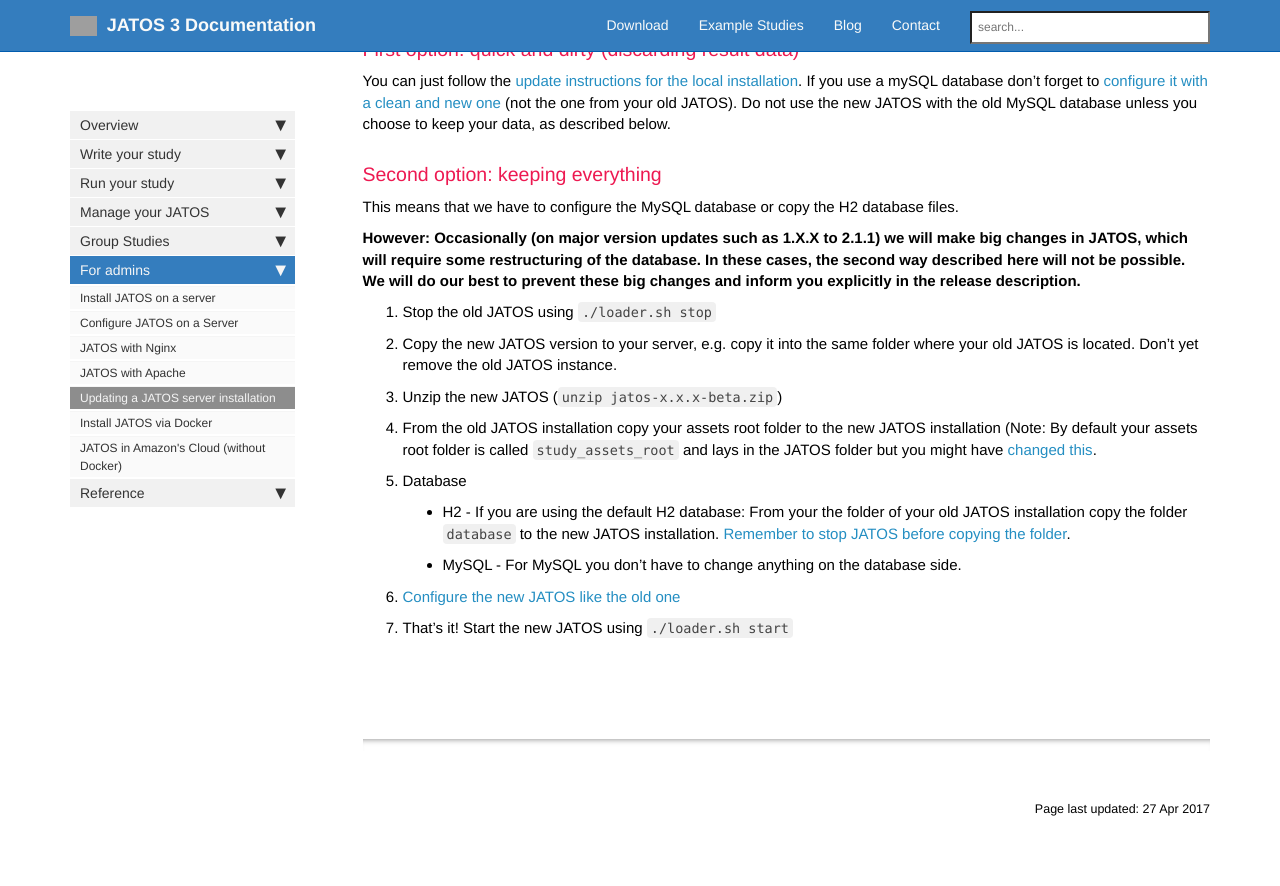
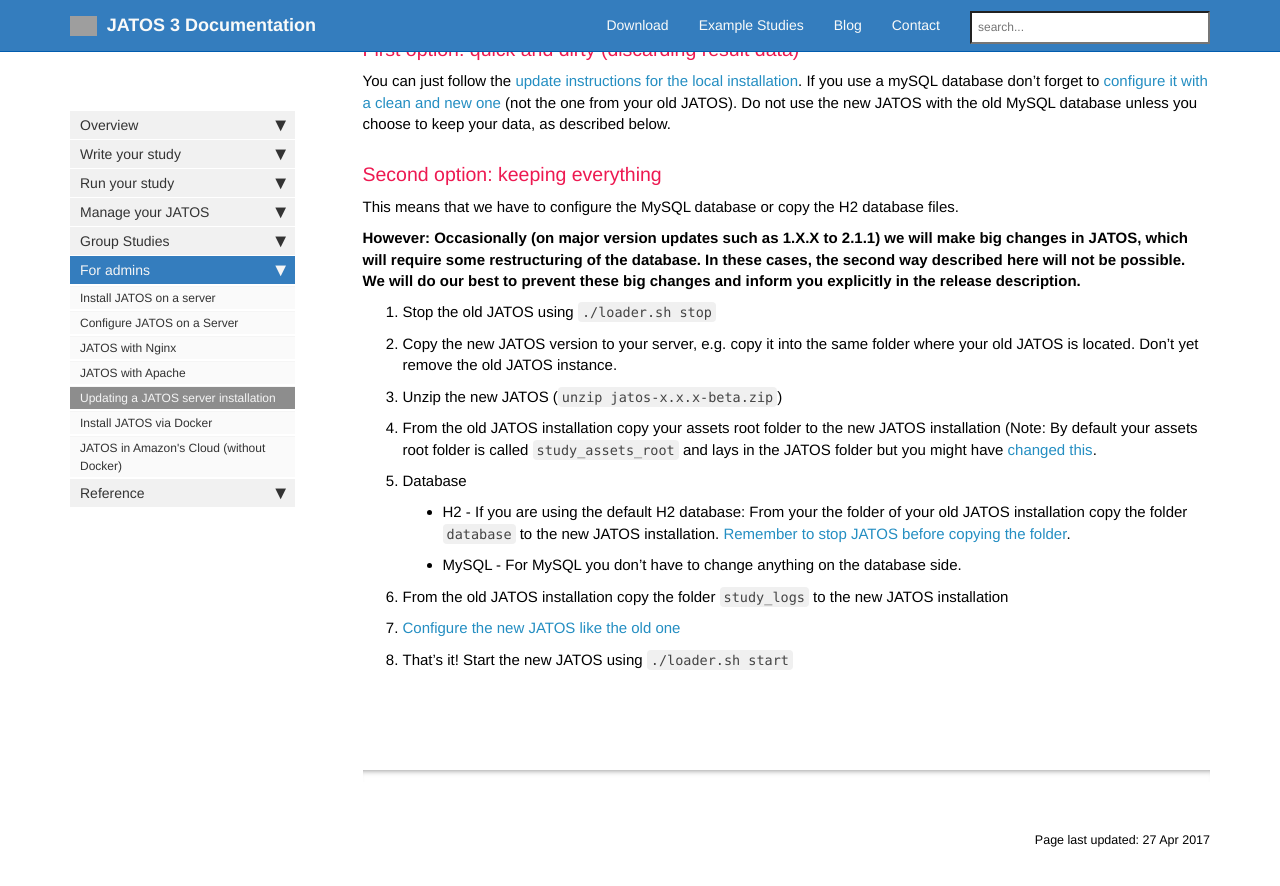
Before and after one commit to kristian-lange-tw/JATOS_docs_v3, a Jekyll site: the page built from pages/Updating-a-JATOS-server-installation.md, in a window 1280 px wide and 900 px high, scrolled down 576 px. Shown: the top 886 px of the window. Built offline with Jekyll 4.4.1, drawn with Linux system fonts in a browser that asks for light colours; nearby versions of some CDN libraries; comment, search, counter and statistics services are not loaded; grey boxes are pictures that could not be loaded.

Commit message:
Update Updating-a-JATOS-server-installation.md

```diff
--- a/pages/Updating-a-JATOS-server-installation.md
+++ b/pages/Updating-a-JATOS-server-installation.md
@@ -37,5 +37,6 @@
 1. Database
    * H2 - If you are using the default H2 database: From your the folder of your old JATOS installation copy the folder `database` to the new JATOS installation. [Remember to stop JATOS before copying the folder](Troubleshooting.html#database-is-corrupted).
    * MySQL - For MySQL you don't have to change anything on the database side.
+1. From the old JATOS installation copy the folder `study_logs` to the new JATOS installation
 1. [Configure the new JATOS like the old one](Configure-JATOS-on-a-Server.html)
 1. That's it! Start the new JATOS using `./loader.sh start`
```
